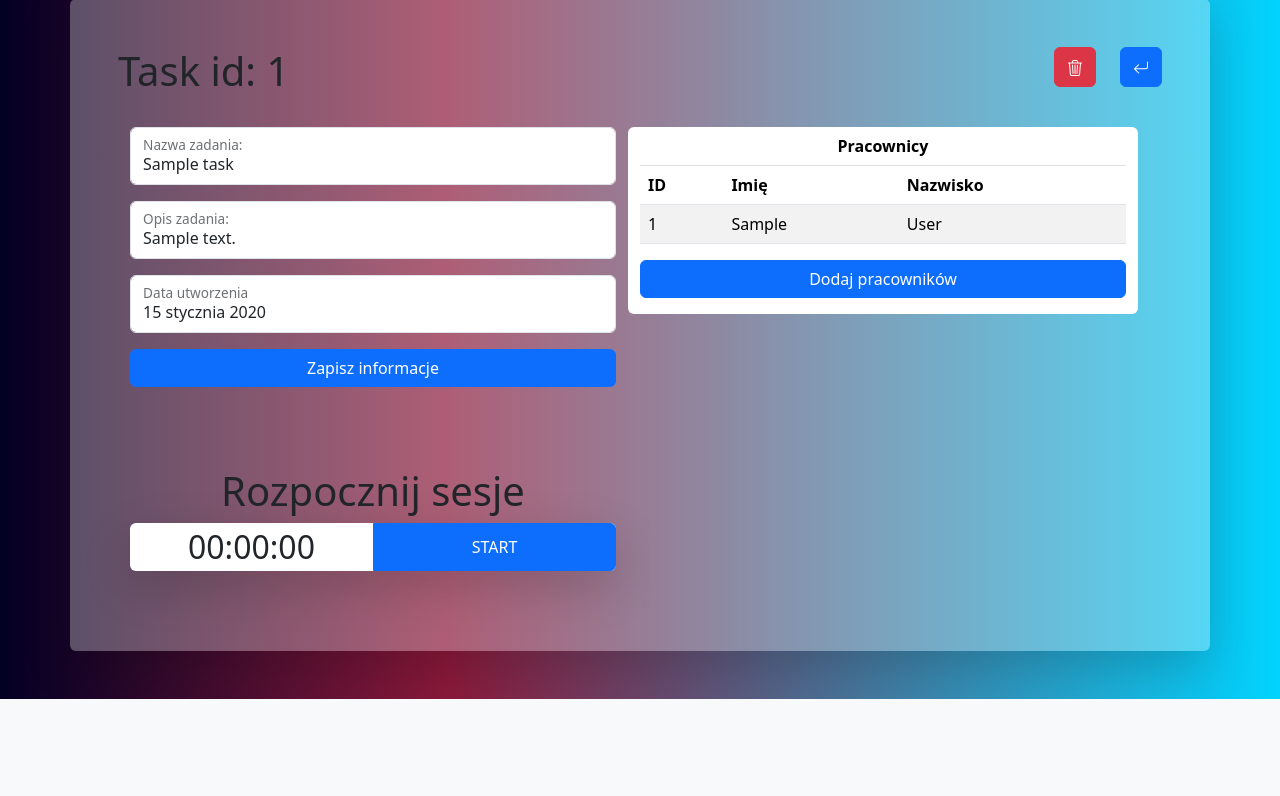
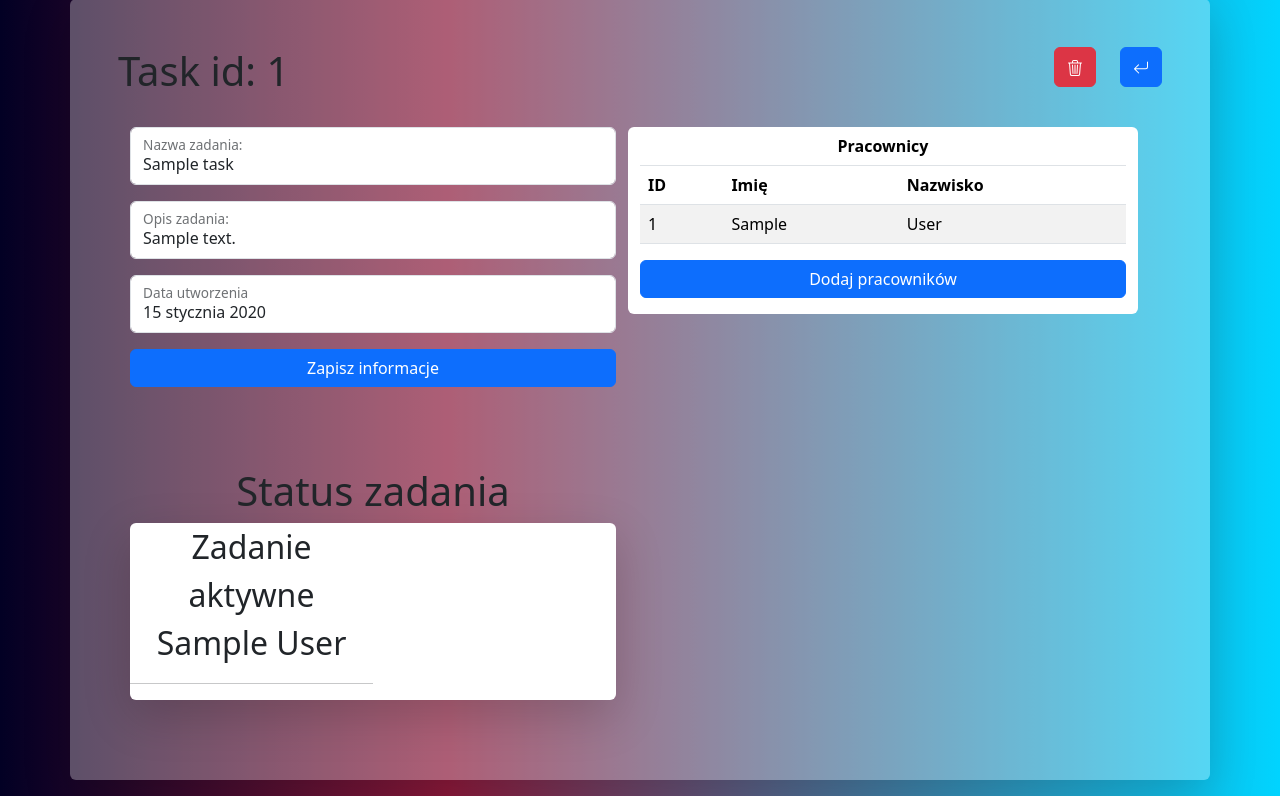
Before and after one commit to NikitDev/projekcikTymczasowy, a Django app: page /project/1/task/1/ in a window 1280 px wide. Shown: the part 101-897 px from the top of the page. Before the commit the page ends 800 px from the top, so only its background shows below. Run offline with Django 4.2, Linux system fonts and the light colour scheme; a user stored in the database is signed in; tables that the repository leaves empty hold one stand-in row (values such as "Sample post").

Commit message:
podgląd dla klienta

```diff
--- a/v2/licznik_czasu/models.py
+++ b/v2/licznik_czasu/models.py
@@ -51,3 +51,4 @@ class TaskTimer(models.Model):
     time_elapsed = models.DurationField(null=True, blank=True)
     task = models.ForeignKey(Task, on_delete=models.CASCADE, default='')
     user = models.ForeignKey(settings.AUTH_USER_MODEL, on_delete=models.CASCADE, default='')
+    is_active = models.BooleanField(default=False, null=True, blank=True)
--- /dev/null
+++ b/v2/licznik_czasu/static/client.js
@@ -0,0 +1,33 @@
+$(document).ready(function() {
+    var csrf = $("input[name=csrfmiddlewaretoken]").val();
+    if(who_is == 'CL' && is_superuser != true) {
+        show_employees();
+        clientInterval = setInterval(show_employees, 5000);
+    }
+
+    function show_employees() {
+        var path = window.location.pathname;
+        var pathParts = path.split('/');
+        var projectID = pathParts[2];
+        var taskID = pathParts[4];
+        var xhr = new XMLHttpRequest();
+        xhr.open('GET', '/project/' + projectID + '/task/' + taskID + '/active', true);
+        xhr.onload = function() {
+            if(xhr.status === 200) {
+                var data = JSON.parse(xhr.responseText);
+                if(data.length != 0) {
+                var html = '';
+                for(var i = 0; i < data.length; i++) {
+                    html += '<p>' + data[i].imie + ' ' + data[i].nazwisko + '</p>';
+                    html += '<hr>';
+                }
+                $("#display").html("Zadanie aktywne\n" + html);
+                }
+                else {
+                    $("#display").text("Zadanie nieaktywne");
+                }
+            }
+        }
+        xhr.send();
+    };
+});
--- a/v2/licznik_czasu/static/timer.js
+++ b/v2/licznik_czasu/static/timer.js
@@ -1,8 +1,11 @@
 $(document).ready(function() {
     var timerInterval, start_time, flag;
     var csrf = $("input[name=csrfmiddlewaretoken]").val();
-
-    if (value == 'None') {
+    console.log("hihihihih");
+    if(who_is != 'CL' || is_superuser != true) {
+        console.log(who_is);
+        console.log(is_superuser);
+        if (value == 'None') {
         flag = true;
         $("#timer_button").text("START");
         $("#timer-display").text("00:00:00");
@@ -64,4 +67,6 @@ $(document).ready(function() {
             flag = true;
         };
     });
+    }
+
 });
--- a/v2/licznik_czasu/templates/licznik_czasu/view_task.html
+++ b/v2/licznik_czasu/templates/licznik_czasu/view_task.html
@@ -4,8 +4,9 @@
 {% load static %}
 
 {% block extra_head %}
-<script type="text/javascript">var value = "{{ current }}"; var session_id = "{{ session_id }}"; var task_id = "{{ task_id }}"; var csrfToken = "{{ csrf_token }}"</script>
+<script type="text/javascript">var value = "{{ current }}"; var session_id = "{{ session_id }}"; var task_id = "{{ task_id }}"; var csrfToken = "{{ csrf_token }}"; var who_is = "{{ who_is }}"; var is_superuser = "{{ is_superuser }}"</script>
 <script src="{% static 'timer.js' %}"></script>
+<script src="{% static 'client.js' %}"></script>
 <script src="{% static 'view-task.js'%}"></script>
 {% endblock %}
 
@@ -124,11 +125,19 @@
             {% csrf_token %}
             <div class="col-lg-6 col-md-12 justify-content-center">
                 <div class="d-flex justify-content-center">
+                    {% if user.who_is == "EM" %}
                     <h1>Rozpocznij sesje</h1>
+                    {% else %}
+                    <h1>Status zadania</h1>
+                    {% endif %}
                 </div>
                 <div class="d-flex mb-3 rounded shadow-lg bg-white">
+                    {% if user.who_is == "EM" %}
                     <p class="text-center w-50 me-0 mb-0 fs-2" id="timer-display">00:00:00</p>
                     <button class="w-50 btn btn-primary" type="button" id="timer_button" style="border-top-left-radius: 0; border-bottom-left-radius: 0;"></button>
+                    {% else %}
+                    <div class="text-center w-50 me-0 mb-0 fs-2" id="display"></div>
+                    {% endif %}
                 </div>
             </div>
         </form>
--- a/v2/licznik_czasu/urls.py
+++ b/v2/licznik_czasu/urls.py
@@ -9,5 +9,6 @@ urlpatterns = [
     path('project/<int:project_id>/task/<int:task_id>/', views.view_task, name="view_task"),
     path('project/<int:project_id>/report', views.project_report, name="project_report"),
     path('employee-report', views.employee_report, name='employee_report'),
-    path('delete-task/<int:task_id>', views.delete_task, name="delete_task")
+    path('delete-task/<int:task_id>', views.delete_task, name="delete_task"),
+    path('project/<int:project_id>/task/<int:task_id>/active', views.client_data, name='active_employees')
 ]
--- a/v2/licznik_czasu/views.py
+++ b/v2/licznik_czasu/views.py
@@ -88,6 +88,18 @@ def view_project(request, project_id):
 
 
 @login_required
+def client_data(request, project_id, task_id):
+    data = TaskTimer.objects.filter(is_active=True, task_id=task_id)
+    dane = []
+    for osoba in data:
+        dane.append({
+            'imie': osoba.user.first_name,
+            'nazwisko': osoba.user.last_name
+        })
+    return JsonResponse(dane, safe=False)
+
+
+@login_required
 def view_task(request, project_id, task_id):
     check_permissions = can_access_project(request, project_id)
     if check_permissions:
@@ -104,7 +116,7 @@ def view_task(request, project_id, task_id):
             start_time = timezone.now()
             request.session['start_time'] = start_time.timestamp()
             request.session['task_id'] = task_id
-            timer = TaskTimer.objects.create(task_id=task_id, user=request.user)
+            timer = TaskTimer.objects.create(task_id=task_id, user=request.user, is_active=True)
             request.session['pk'] = timer.pk
             return JsonResponse({'success': True})
         elif action == 'stop':
@@ -115,6 +127,7 @@ def view_task(request, project_id, task_id):
             timer = TaskTimer.objects.get(pk=request.session.get('pk'))
             timer.time_ended = end_time
             timer.time_elapsed = duration
+            timer.is_active = False
             timer.save()
             request.session['start_time'] = None
             return JsonResponse({'success': True})
@@ -142,7 +155,9 @@ def view_task(request, project_id, task_id):
         "project_id": project_id,
         "session_id": request.session.get('task_id'),
         "task_id": task_id,
-        'current': request.session.get('start_time')
+        'current': request.session.get('start_time'),
+        'who_is': str(request.user.who_is),
+        'is_superuser': bool(request.user.is_superuser)
     }
     return render(request, "licznik_czasu/view_task.html", context)
 
```
